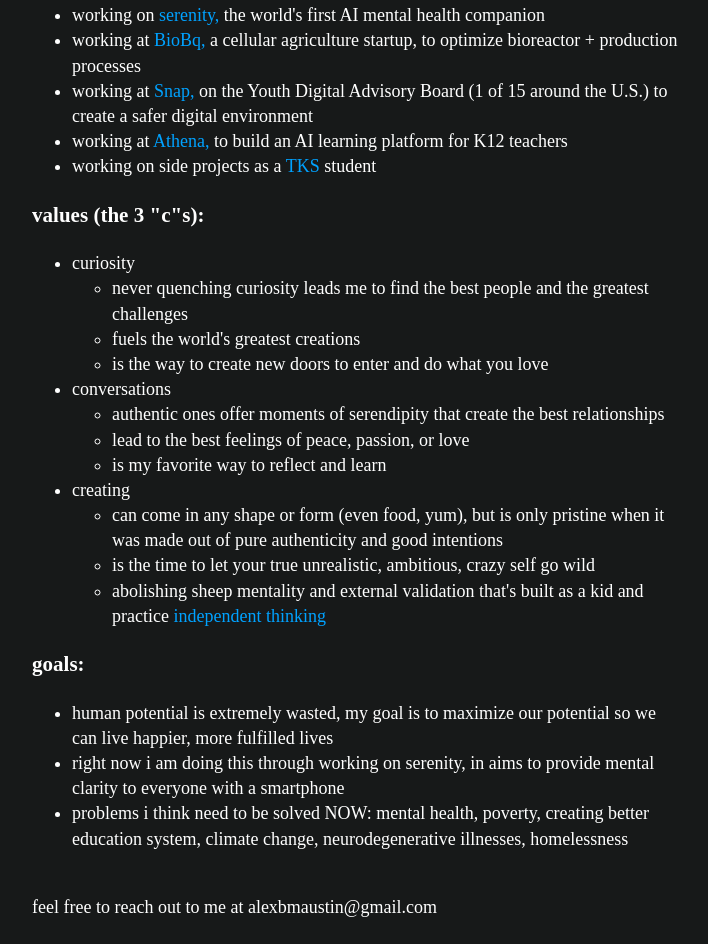
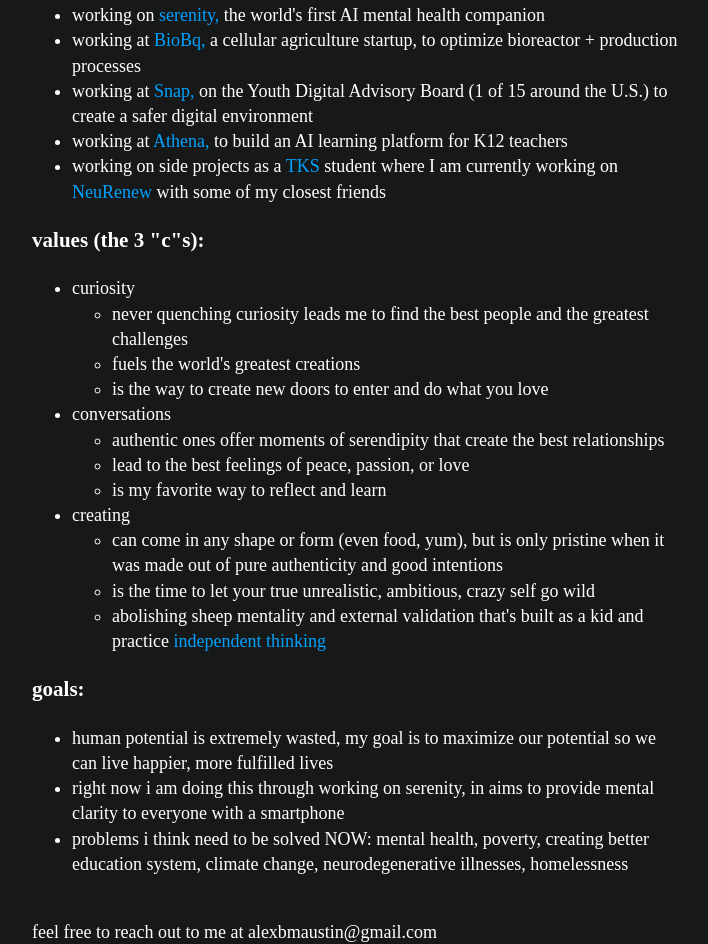
Before and after one commit to alxthe/alxmat, a plain HTML site: page index.html in a window 1280 px wide. Shown: the part 912-1856 px from the top of the page, without its empty margins (283-991 px from the left). Drawn offline with Linux system fonts and the light colour scheme.

Commit message:
Update index.html

```diff
--- a/index.html
+++ b/index.html
@@ -99,7 +99,7 @@
             <li>working at <a href = https://www.biobqing.com>BioBq,</a> a cellular agriculture startup, to optimize bioreactor + production processes</li>
             <li>working at <a href = https://www.snap.com>Snap,</a> on the Youth Digital Advisory Board (1 of 15 around the U.S.) to create a safer digital environment</li>
             <li>working at <a href = https://www.athena-edtech.com>Athena,</a> to build  an AI learning platform for K12 teachers</li>
-            <li>working on side projects as a <a href = https://www.tks.world>TKS</a> student</li>
+            <li>working on side projects as a <a href = https://www.tks.world>TKS</a> student where I am currently working on <a href = https://neurenew.framer.website>NeuRenew</a> with some of my closest friends</li>
         </ul>
 
         <h3>values (the 3 "c"s):</h3>
```
